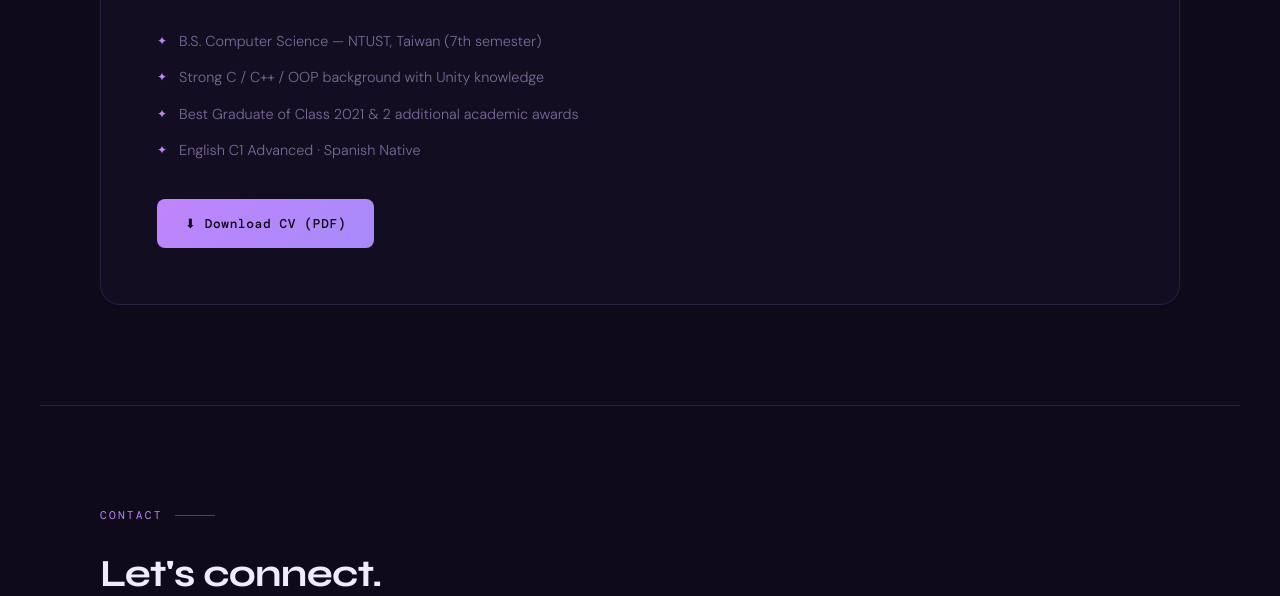
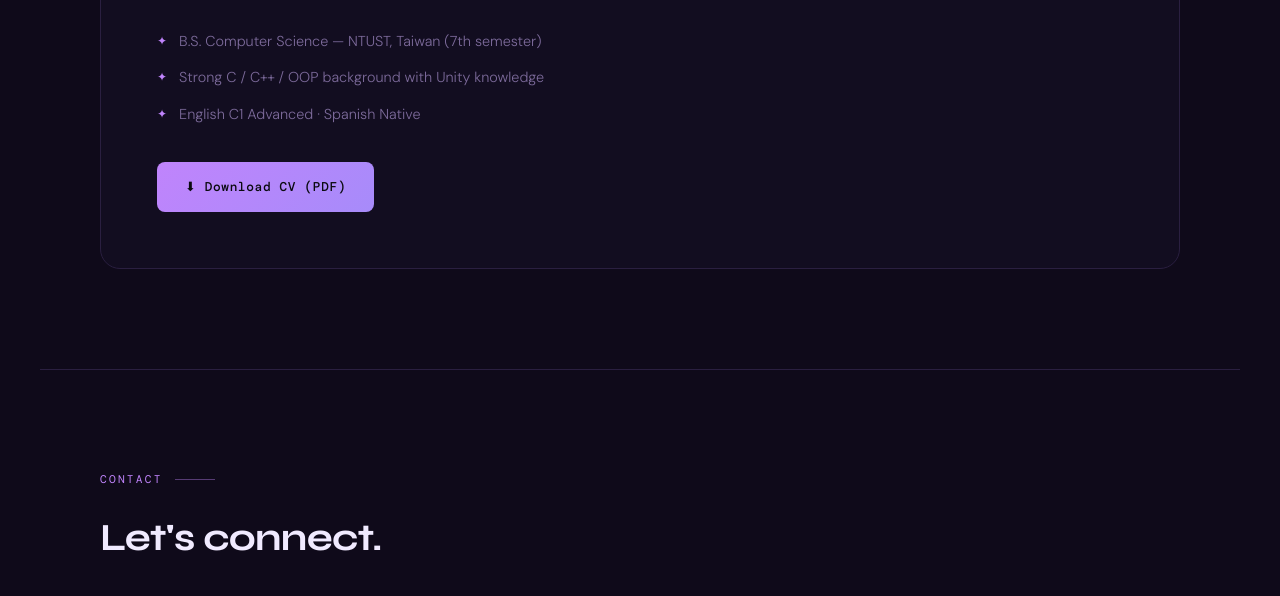
Before and after one commit to jazgonzalez/jazgonzalez.github.io, a plain HTML site: page index.html in a window 1280 px wide. Shown: the part 4373-4969 px from the top of the page. Drawn offline with nearby package versions, Linux system fonts and the light colour scheme; a web font is replaced by a local one.

Commit message:
Update index.html

```diff
--- a/index.html
+++ b/index.html
@@ -851,7 +851,7 @@
         <div class="cv-highlights">
           <div class="cv-item"><span>✦</span><span>B.S. Computer Science — NTUST, Taiwan (7th semester)</span></div>
           <div class="cv-item"><span>✦</span><span>Strong C / C++ / OOP background with Unity knowledge</span></div>
-          <div class="cv-item"><span>✦</span><span>Best Graduate of Class 2021 & 2 additional academic awards</span></div>
+          <!--<div class="cv-item"><span>✦</span><span>Best Graduate of Class 2021 & 2 additional academic awards</span></div>-->
           <div class="cv-item"><span>✦</span><span>English C1 Advanced · Spanish Native</span></div>
         </div>
         <div style="display:flex; gap: 12px; flex-wrap: wrap;">
```
